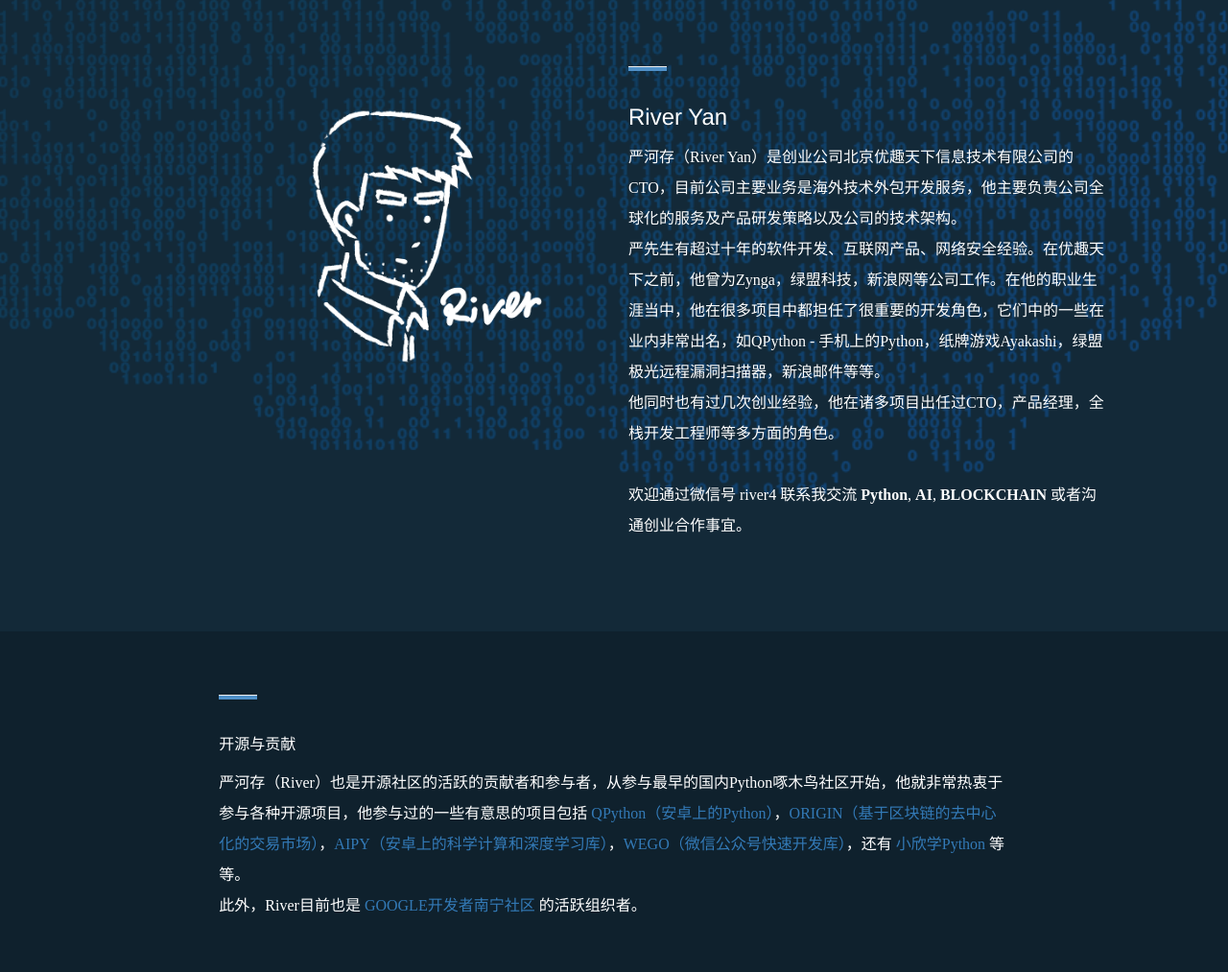
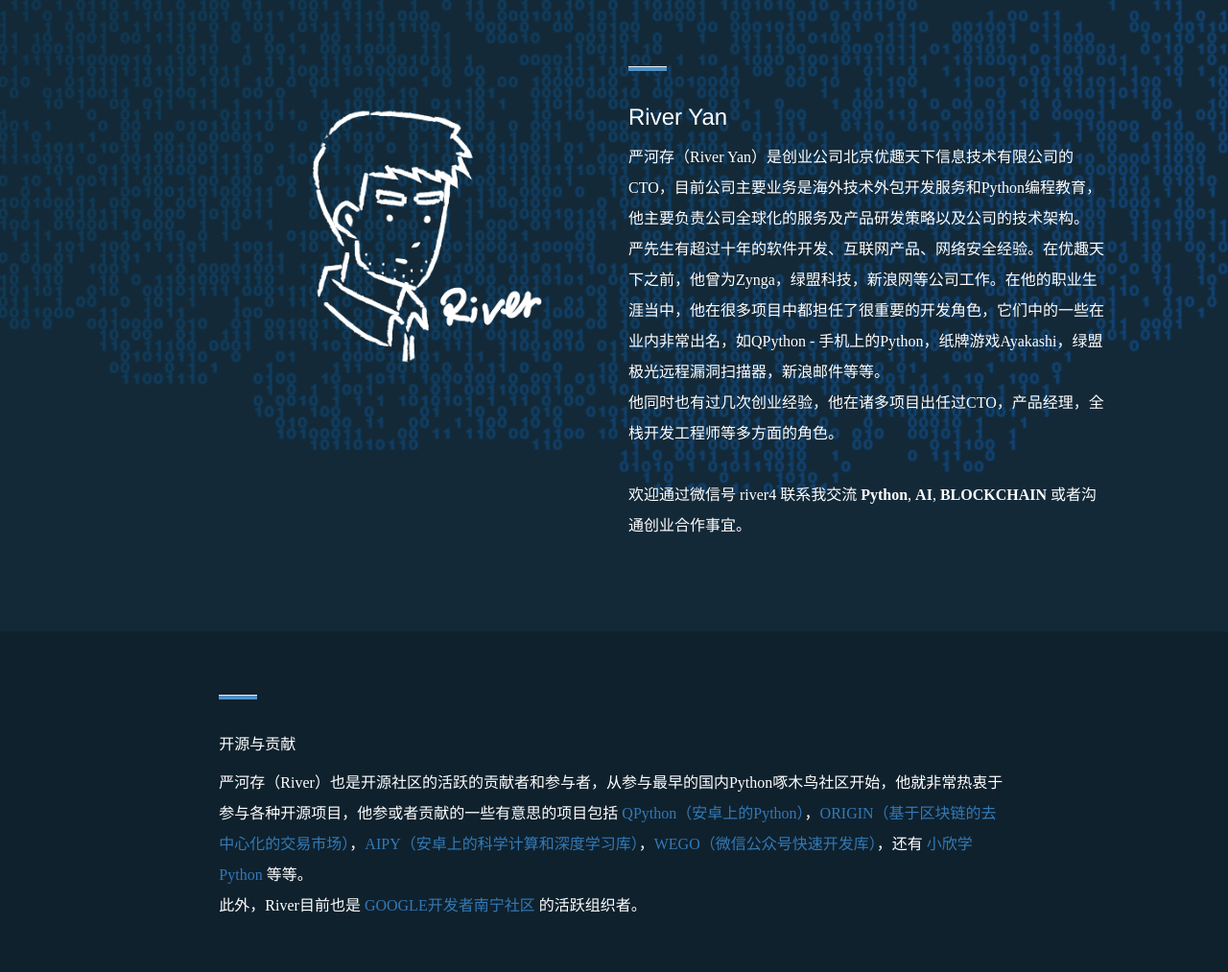
Before and after one commit to PopoPink/aboutme, a plain HTML site: page docs/index.html in a window 1280 px wide. Shown: the part 63-1076 px from the top of the page at 96% size. Drawn offline with nearby package versions, Linux system fonts and the light colour scheme.

Commit message:
Update description

```diff
--- a/docs/index.html
+++ b/docs/index.html
@@ -19,7 +19,7 @@
                     <div class="col-xs-12 col-sm-10">
                         <hr class="hr-line" />
                         <p class="instruction-title"><h3 style='color:white'>River Yan</h3></p>
-                        <p class="instruction-content-text" style='line-height:200%'>严河存（River Yan）是创业公司北京优趣天下信息技术有限公司的CTO，目前公司主要业务是海外技术外包开发服务，他主要负责公司全球化的服务及产品研发策略以及公司的技术架构。<br />严先生有超过十年的软件开发、互联网产品、网络安全经验。在优趣天下之前，他曾为Zynga，绿盟科技，新浪网等公司工作。在他的职业生涯当中，他在很多项目中都担任了很重要的开发角色，它们中的一些在业内非常出名，如QPython - 手机上的Python，纸牌游戏Ayakashi，绿盟极光远程漏洞扫描器，新浪邮件等等。<br />
+                        <p class="instruction-content-text" style='line-height:200%'>严河存（River Yan）是创业公司北京优趣天下信息技术有限公司的CTO，目前公司主要业务是海外技术外包开发服务和Python编程教育，他主要负责公司全球化的服务及产品研发策略以及公司的技术架构。<br />严先生有超过十年的软件开发、互联网产品、网络安全经验。在优趣天下之前，他曾为Zynga，绿盟科技，新浪网等公司工作。在他的职业生涯当中，他在很多项目中都担任了很重要的开发角色，它们中的一些在业内非常出名，如QPython - 手机上的Python，纸牌游戏Ayakashi，绿盟极光远程漏洞扫描器，新浪邮件等等。<br />
                         他同时也有过几次创业经验，他在诸多项目出任过CTO，产品经理，全栈开发工程师等多方面的角色。
                         <br />
                         <br />
@@ -36,7 +36,7 @@
                 <hr class="hr-line">
                 <p class="instruction-title">开源与贡献</p>
                 <p class="instruction-content-text" style='line-height:200%'>
-                            严河存（River）也是开源社区的活跃的贡献者和参与者，从参与最早的国内Python啄木鸟社区开始，他就非常热衷于参与各种开源项目，他参与过的一些有意思的项目包括 <a href='https://github.com/qpython-android' target='_blank'>QPython（安卓上的Python）</a>，<a href='https://github.com/OriginProtocol/origin' target='_blank'>ORIGIN（基于区块链的去中心化的交易市场）</a>，<a href='https://github.com/aipyx/' target='_blank'>AIPY（安卓上的科学计算和深度学习库）</a>，<a href='https://github.com/wegostudio' target='_blank'>WEGO（微信公众号快速开发库）</a>，还有 <a href='https://mp.weixin.qq.com/s?__biz=MzU0Nzk2NTYwNw==&mid=100000007&idx=1&sn=014ebecb513d0295f993b05cfad464cf' target='_blank'>小欣学Python</a> 等等。<br />此外，River目前也是 <a href='http://nngdg.org/' target='_blank'>GOOGLE开发者南宁社区</a> 的活跃组织者。
+                            严河存（River）也是开源社区的活跃的贡献者和参与者，从参与最早的国内Python啄木鸟社区开始，他就非常热衷于参与各种开源项目，他参或者贡献的一些有意思的项目包括 <a href='https://github.com/qpython-android' target='_blank'>QPython（安卓上的Python）</a>，<a href='https://github.com/OriginProtocol/origin' target='_blank'>ORIGIN（基于区块链的去中心化的交易市场）</a>，<a href='https://github.com/aipyx/' target='_blank'>AIPY（安卓上的科学计算和深度学习库）</a>，<a href='https://github.com/wegostudio' target='_blank'>WEGO（微信公众号快速开发库）</a>，还有 <a href='https://mp.weixin.qq.com/s?__biz=MzU0Nzk2NTYwNw==&mid=100000007&idx=1&sn=014ebecb513d0295f993b05cfad464cf' target='_blank'>小欣学Python</a> 等等。<br />此外，River目前也是 <a href='http://nngdg.org/' target='_blank'>GOOGLE开发者南宁社区</a> 的活跃组织者。
                 </p>
 
             </div>
```
